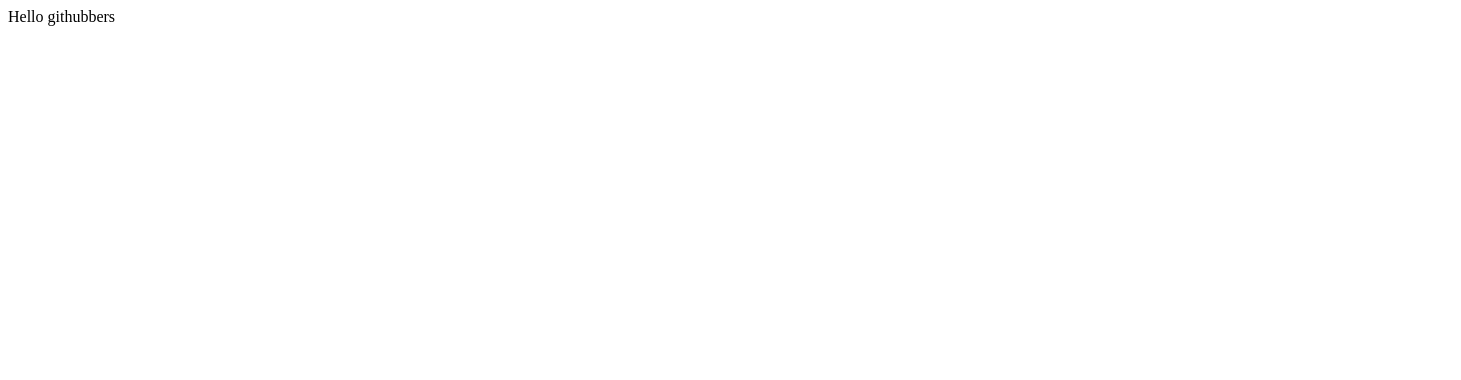
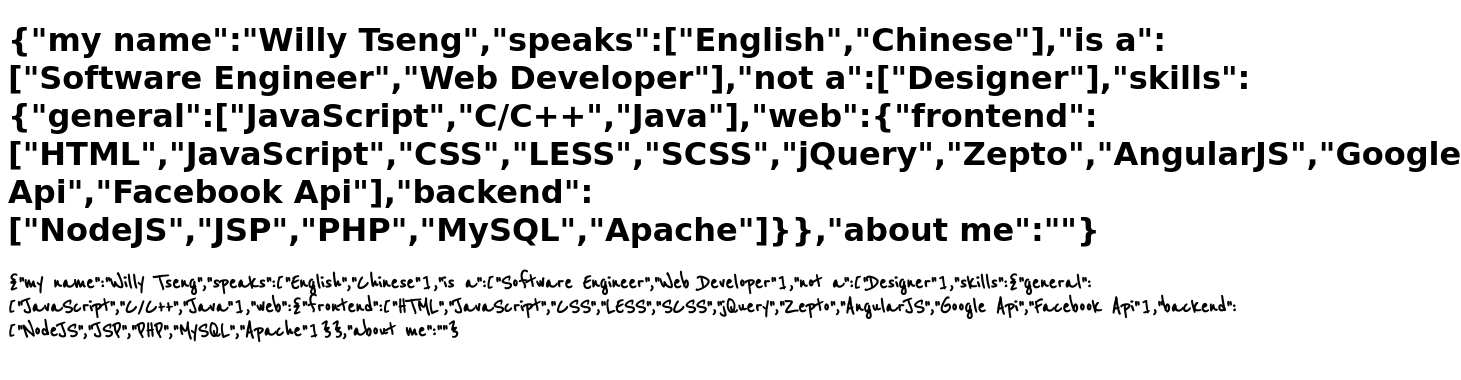
Before and after one commit to ophentis/ophentis.github.io, a plain HTML site: page index.html in a window 1280 px wide. Shown: the whole page, 1461 px wide, since content can reach past the window. Drawn offline with nearby package versions, Linux system fonts and the light colour scheme; a web font is replaced by a local one.

Commit message:
added test fonts and json about me

```diff
--- /dev/null
+++ b/assets/script/app.js
@@ -0,0 +1,41 @@
+var app = angular.module('ophentis.github.io',[]);
+
+app.controller('MainController',function($scope) {
+	$scope.me = {
+		"my name": "Willy Tseng",
+		"speaks": ["English","Chinese"],
+		"is a": [
+			"Software Engineer",
+			"Web Developer"
+		],
+		"not a": [
+			"Designer"
+		],
+		"skills": {
+			"general": ["JavaScript","C/C++","Java"],
+			"web": {
+				"frontend":[
+					"HTML",
+					"JavaScript",
+					"CSS",
+					"LESS",
+					"SCSS",
+					"jQuery",
+					"Zepto",
+					"AngularJS",
+					"Google Api",
+					"Facebook Api"],
+				"backend":[
+					"NodeJS",
+					"JSP",
+					"PHP",
+					"MySQL",
+					"Apache"
+				]
+			}
+		},
+		"about me":""
+	};
+
+	$scope.meJSONString = JSON.stringify($scope.me);
+});
--- a/index.html
+++ b/index.html
@@ -1 +1,21 @@
-Hello githubbers
+<!DOCTYPE html>
+<html ng:app="ophentis.github.io">
+<head>
+	<title>Github</title>
+	<link href='http://fonts.googleapis.com/css?family=Montez|Reenie+Beanie' rel='stylesheet' type='text/css' />
+	<style>
+		h1 {
+			font-family: 'Montez', cursive;
+		}
+		h2 {
+			font-family: 'Reenie Beanie', cursive;
+		}
+	</style>
+	<script src="//ajax.googleapis.com/ajax/libs/angularjs/1.2.12/angular.min.js"></script>
+	<script src="/assets/script/app.js"></script>
+</head>
+	<body ng:controller="MainController">
+		<h1>{{meJSONString}}</h1>
+		<h2>{{meJSONString}}</h2>
+	</body>
+</html>
```
Also changed, not shown: me.json (added, +35 -0 lines), 4 other files.
